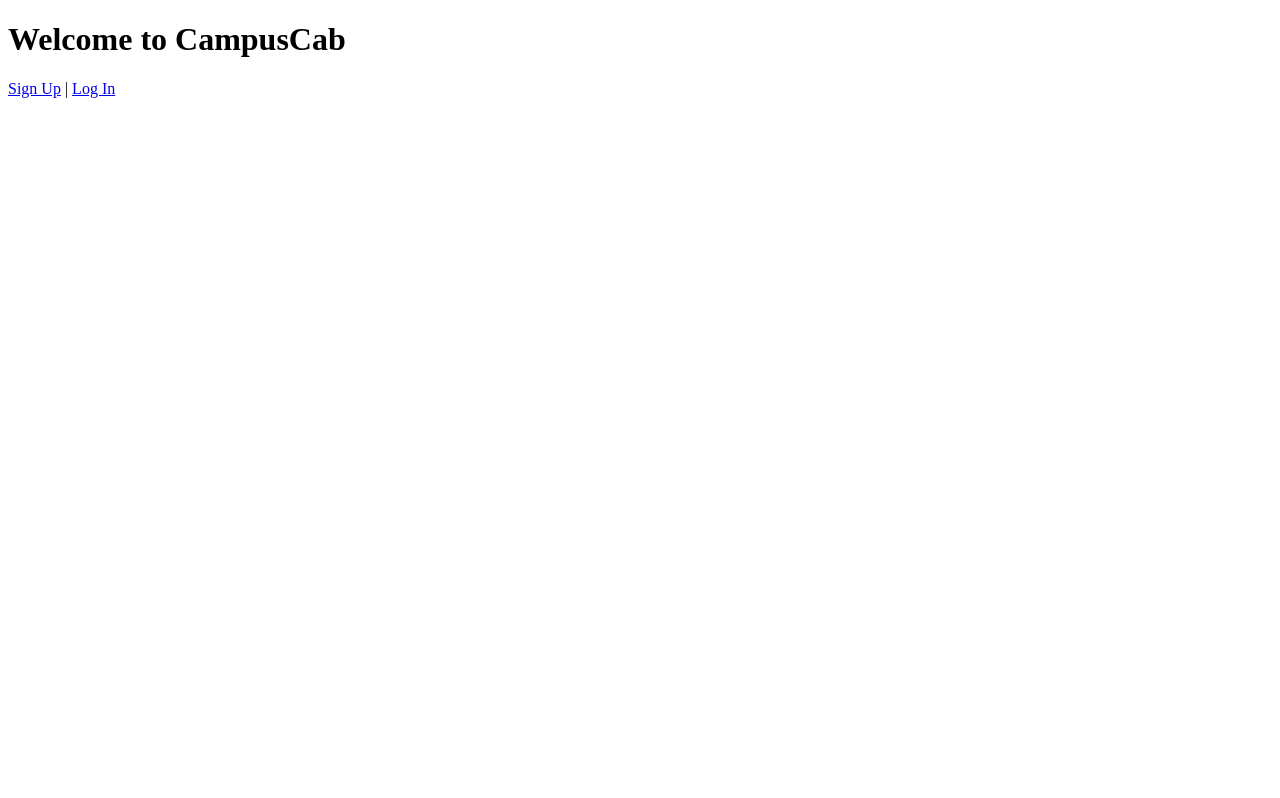
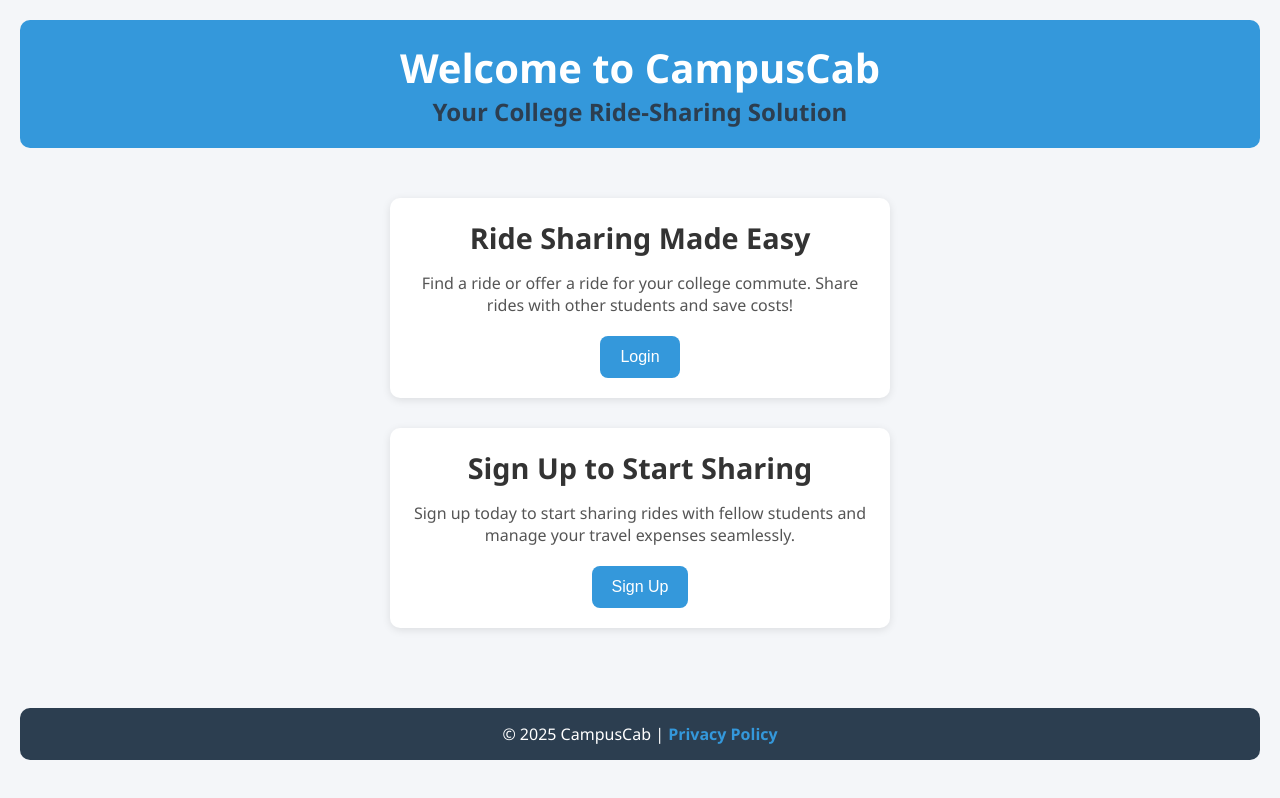
Before and after one commit to rudranshpandey207/CampusCab, a plain HTML site: page frontend/index.html in a window 1280 px wide. Drawn offline with Linux system fonts and the light colour scheme.

Commit message:
after frontend

```diff
--- /dev/null
+++ b/frontend/css/auth.css
@@ -0,0 +1,78 @@
+/* frontend/css/auth.css */
+
+/* Global styling */
+body {
+    font-family: 'Segoe UI', Tahoma, Geneva, Verdana, sans-serif;
+    background: #f2f4f8;
+    color: #333;
+    margin: 0;
+    padding: 20px;
+  }
+
+  h2 {
+    color: #2c3e50;
+    text-align: center;
+  }
+
+  form {
+    display: flex;
+    flex-direction: column;
+    gap: 15px;
+    max-width: 400px;
+    margin: 50px auto;
+    background: white;
+    padding: 30px;
+    border-radius: 10px;
+    box-shadow: 0 2px 8px rgba(0, 0, 0, 0.1);
+  }
+
+  input {
+    padding: 12px;
+    border: 1px solid #ccc;
+    border-radius: 6px;
+    font-size: 16px;
+  }
+
+  button {
+    background-color: #3498db;
+    color: white;
+    border: none;
+    padding: 12px;
+    border-radius: 8px;
+    cursor: pointer;
+    transition: background-color 0.3s ease;
+  }
+
+  button:hover {
+    background-color: #2980b9;
+  }
+
+  p {
+    text-align: center;
+    color: #555;
+  }
+
+  a {
+    color: #3498db;
+    text-decoration: none;
+    font-weight: bold;
+  }
+
+  a:hover {
+    text-decoration: underline;
+  }
+
+  .container {
+    max-width: 600px;
+    margin: 0 auto;
+    text-align: center;
+  }
+
+  .container p {
+    margin-top: 10px;
+  }
+
+  h3 {
+    margin-top: 0;
+    color: #2c3e50;
+  }
--- /dev/null
+++ b/frontend/css/dashboard.css
@@ -0,0 +1,71 @@
+/* frontend/css/dashboard.css */
+
+body {
+    font-family: 'Segoe UI', Tahoma, Geneva, Verdana, sans-serif;
+    background: #f2f4f8;
+    color: #333;
+    margin: 0;
+    padding: 20px;
+  }
+
+  h2, h3 {
+    color: #2c3e50;
+    text-align: center;
+  }
+
+  button {
+    background-color: #3498db;
+    color: white;
+    border: none;
+    padding: 10px 15px;
+    border-radius: 8px;
+    cursor: pointer;
+    margin: 5px 0;
+    transition: background-color 0.3s ease;
+  }
+
+  button:hover {
+    background-color: #2980b9;
+  }
+
+  form {
+    display: flex;
+    flex-direction: column;
+    gap: 10px;
+    max-width: 400px;
+    margin: 20px auto;
+    background: white;
+    padding: 20px;
+    border-radius: 10px;
+    box-shadow: 0 2px 8px rgba(0, 0, 0, 0.1);
+  }
+
+  input {
+    padding: 10px;
+    border: 1px solid #ccc;
+    border-radius: 6px;
+    font-size: 16px;
+  }
+
+  #ridesList {
+    max-width: 800px;
+    margin: 20px auto;
+  }
+
+  #ridesList div {
+    background-color: #ffffff;
+    margin-bottom: 15px;
+    padding: 15px;
+    border-radius: 10px;
+    border-left: 6px solid #3498db;
+    box-shadow: 0 2px 5px rgba(0, 0, 0, 0.05);
+  }
+
+  #ridesList p {
+    margin: 5px 0;
+  }
+
+  .logout {
+    text-align: right;
+    margin-bottom: 10px;
+  }
--- /dev/null
+++ b/frontend/css/index.css
@@ -0,0 +1,102 @@
+/* frontend/css/index.css */
+
+/* Global reset */
+* {
+    margin: 0;
+    padding: 0;
+    box-sizing: border-box;
+  }
+
+  body {
+    font-family: 'Segoe UI', Tahoma, Geneva, Verdana, sans-serif;
+    background: #f4f6f9;
+    color: #333;
+    padding: 20px;
+  }
+
+  header {
+    background-color: #3498db;
+    color: white;
+    padding: 20px 0;
+    text-align: center;
+    border-radius: 10px;
+  }
+
+  h1 {
+    font-size: 2.5rem;
+    font-weight: bold;
+  }
+
+  h2 {
+    color: #2c3e50;
+    font-size: 1.5rem;
+  }
+
+  main {
+    display: flex;
+    justify-content: center;
+    align-items: center;
+    flex-direction: column;
+    margin-top: 50px;
+  }
+
+  .card {
+    background-color: white;
+    width: 80%;
+    max-width: 500px;
+    padding: 20px;
+    border-radius: 10px;
+    box-shadow: 0 2px 8px rgba(0, 0, 0, 0.1);
+    margin-bottom: 30px;
+    text-align: center;
+  }
+
+  .card h3 {
+    font-size: 1.8rem;
+    margin-bottom: 15px;
+  }
+
+  .card p {
+    font-size: 1rem;
+    color: #555;
+    margin-bottom: 20px;
+  }
+
+  button {
+    background-color: #3498db;
+    color: white;
+    border: none;
+    padding: 12px 20px;
+    border-radius: 8px;
+    cursor: pointer;
+    font-size: 1rem;
+    transition: background-color 0.3s ease;
+  }
+
+  button:hover {
+    background-color: #2980b9;
+  }
+
+  footer {
+    background-color: #2c3e50;
+    color: white;
+    padding: 15px;
+    text-align: center;
+    border-radius: 10px;
+    margin-top: 50px;
+  }
+
+  footer p {
+    font-size: 1rem;
+    margin: 0;
+  }
+
+  footer a {
+    color: #3498db;
+    text-decoration: none;
+    font-weight: bold;
+  }
+
+  footer a:hover {
+    text-decoration: underline;
+  }
--- a/frontend/index.html
+++ b/frontend/index.html
@@ -1,13 +1,35 @@
-<!-- frontend/index.html -->
 <!DOCTYPE html>
 <html lang="en">
 <head>
   <meta charset="UTF-8">
-  <title>CampusCab</title>
+  <meta name="viewport" content="width=device-width, initial-scale=1.0">
+  <title>CampusCab - Home</title>
+  <link rel="stylesheet" href="css/index.css">
 </head>
 <body>
-  <h1>Welcome to CampusCab</h1>
-  <a href="signup.html">Sign Up</a> |
-  <a href="login.html">Log In</a>
+
+  <header>
+    <h1>Welcome to CampusCab</h1>
+    <h2>Your College Ride-Sharing Solution</h2>
+  </header>
+
+  <main>
+    <div class="card">
+      <h3>Ride Sharing Made Easy</h3>
+      <p>Find a ride or offer a ride for your college commute. Share rides with other students and save costs!</p>
+      <button onclick="window.location.href='login.html'">Login</button>
+    </div>
+
+    <div class="card">
+      <h3>Sign Up to Start Sharing</h3>
+      <p>Sign up today to start sharing rides with fellow students and manage your travel expenses seamlessly.</p>
+      <button onclick="window.location.href='signup.html'">Sign Up</button>
+    </div>
+  </main>
+
+  <footer>
+    <p>© 2025 CampusCab | <a href="#">Privacy Policy</a></p>
+  </footer>
+
 </body>
 </html>
```
Also changed, not shown: frontend/dashboard.html (+1 -0 lines), frontend/login.html (+1 -0 lines), frontend/signup.html (+1 -0 lines).
